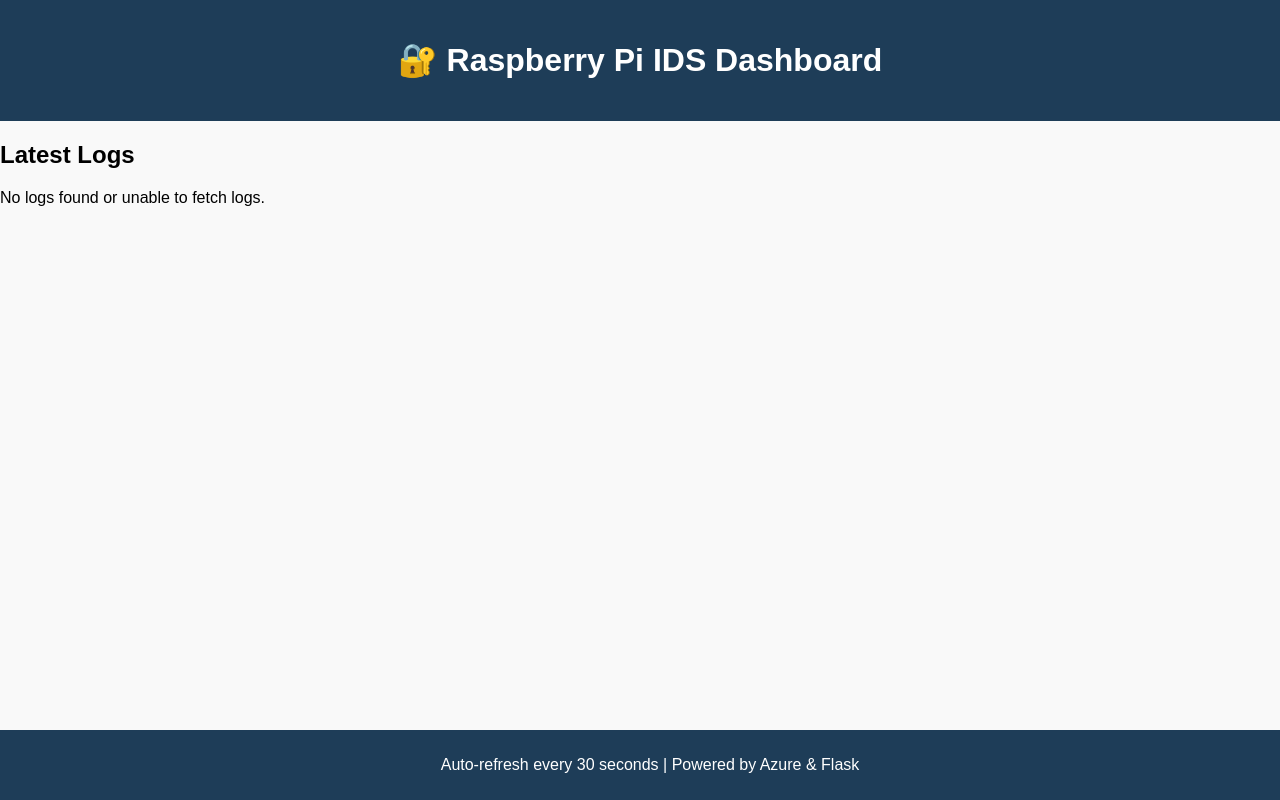
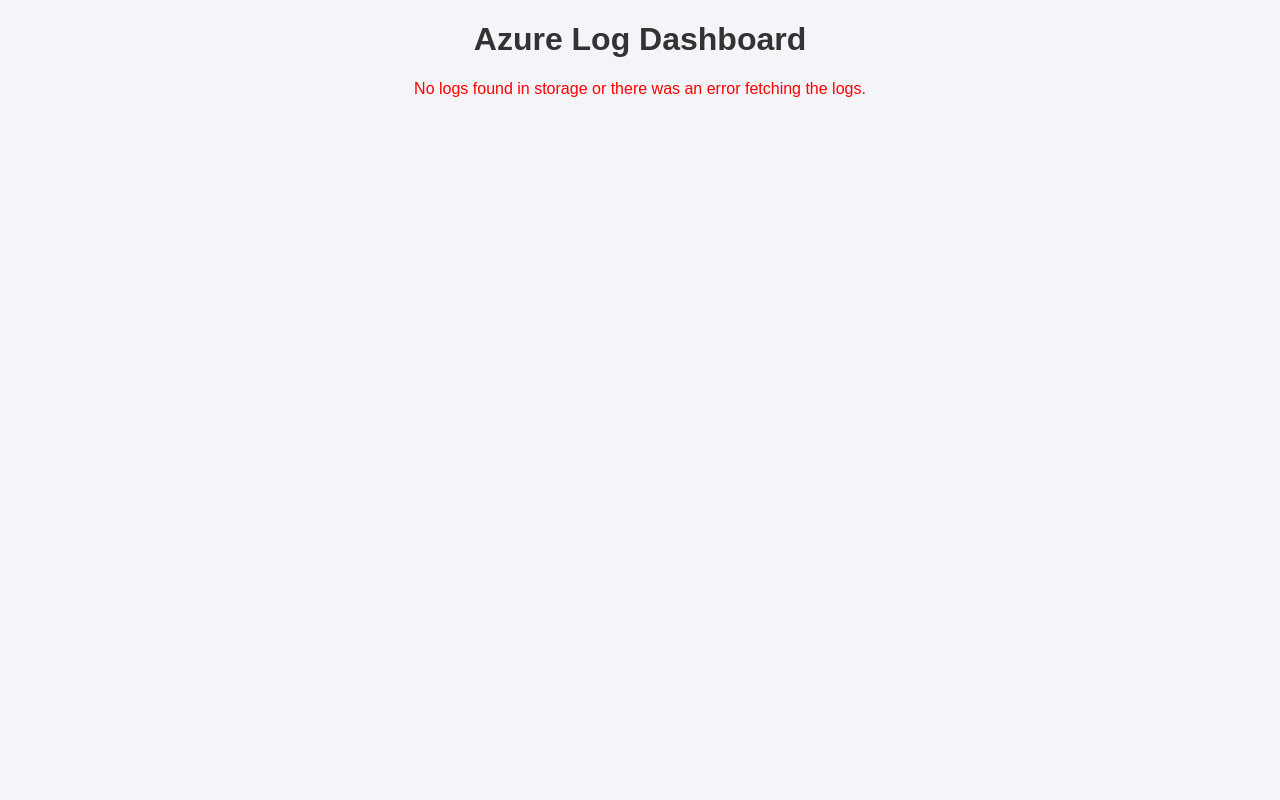
Before and after one commit to shirishbhandarytafe/raspi-ids-dashboard, a Flask app: template templates/index.html in a window 1280 px wide. Run offline with Flask 3, Linux system fonts and the light colour scheme; the template is opened without the code that fills it, so the values that code supplies are empty; parts of the project's set-up code (start-up, migrations or seed data) failed here and were passed over.

Commit message:
Update index.html

```diff
--- a/templates/index.html
+++ b/templates/index.html
@@ -3,103 +3,58 @@
 <head>
     <meta charset="UTF-8">
     <meta name="viewport" content="width=device-width, initial-scale=1.0">
-    <title>🔐 Raspberry Pi IDS Dashboard</title>
+    <title>Azure Log Dashboard</title>
     <style>
         body {
             font-family: Arial, sans-serif;
-            background-color: #f9f9f9;
-            margin: 0;
-            padding: 0;
+            margin: 20px;
+            background-color: #f4f4f9;
         }
-        header {
-            background-color: #1e3d58;
-            color: white;
+        h1 {
+            text-align: center;
+            color: #333;
+        }
+        .log-container {
+            margin: 20px 0;
             padding: 20px;
-            text-align: center;
+            background-color: #fff;
+            border-radius: 5px;
+            box-shadow: 0 0 10px rgba(0, 0, 0, 0.1);
         }
-        table {
-            width: 100%;
-            border-collapse: collapse;
-            margin: 20px 0;
-            border: 1px solid #ddd;
+        .log-container h3 {
+            margin-top: 0;
         }
-        table th, table td {
-            padding: 12px;
-            text-align: left;
-            border: 1px solid #ddd;
-        }
-        th {
-            background-color: #f2f2f2;
+        .log-content {
+            white-space: pre-wrap;
+            word-wrap: break-word;
+            background-color: #f5f5f5;
+            padding: 10px;
+            border-radius: 5px;
+            font-family: monospace;
+            font-size: 14px;
+            overflow-y: scroll;
+            max-height: 400px;
         }
         .error {
             color: red;
-            font-weight: bold;
-        }
-        footer {
             text-align: center;
-            padding: 10px;
-            background-color: #1e3d58;
-            color: white;
-            position: fixed;
-            bottom: 0;
-            width: 100%;
         }
     </style>
 </head>
 <body>
-    <header>
-        <h1>🔐 Raspberry Pi IDS Dashboard</h1>
-    </header>
+    <h1>Azure Log Dashboard</h1>
 
-    <main>
-        <div>
-            <h2>Latest Logs</h2>
-            {% if logs %}
-                <table>
-                    <thead>
-                        <tr>
-                            <th>Filename</th>
-                            <th>Size (Bytes)</th>
-                            <th>Log Entries</th>
-                        </tr>
-                    </thead>
-                    <tbody>
-                        {% for log in logs %}
-                            <tr>
-                                <td>{{ log.filename }}</td>
-                                <td>{{ log.size }}</td>
-                                <td>
-                                    {% if log.rows %}
-                                        <table style="width:100%; border: 1px solid #ddd;">
-                                            <tr>
-                                                <th>Source IP</th>
-                                                <th>Destination IP</th>
-                                                <th>Label</th>
-                                            </tr>
-                                            {% for row in log.rows %}
-                                                <tr>
-                                                    <td>{{ row['Src IP'] }}</td>
-                                                    <td>{{ row['Dst IP'] }}</td>
-                                                    <td>{{ row['ML Label'] }}</td>
-                                                </tr>
-                                            {% endfor %}
-                                        </table>
-                                    {% else %}
-                                        <p class="error">No data available or error parsing log.</p>
-                                    {% endif %}
-                                </td>
-                            </tr>
-                        {% endfor %}
-                    </tbody>
-                </table>
-            {% else %}
-                <p>No logs found or unable to fetch logs.</p>
-            {% endif %}
-        </div>
-    </main>
-
-    <footer>
-        <p>Auto-refresh every 30 seconds | Powered by Azure & Flask</p>
-    </footer>
+    {% if logs %}
+        {% for log_name, content in logs.items() %}
+            <div class="log-container">
+                <h3>{{ log_name }}</h3>
+                <div class="log-content">
+                    {{ content }}
+                </div>
+            </div>
+        {% endfor %}
+    {% else %}
+        <p class="error">No logs found in storage or there was an error fetching the logs.</p>
+    {% endif %}
 </body>
 </html>
```
